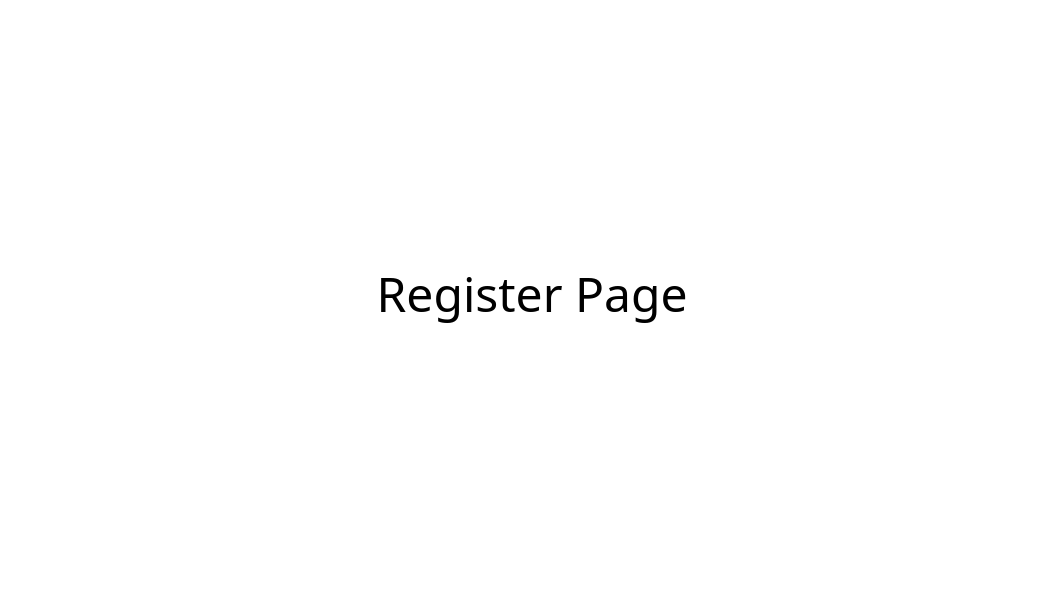
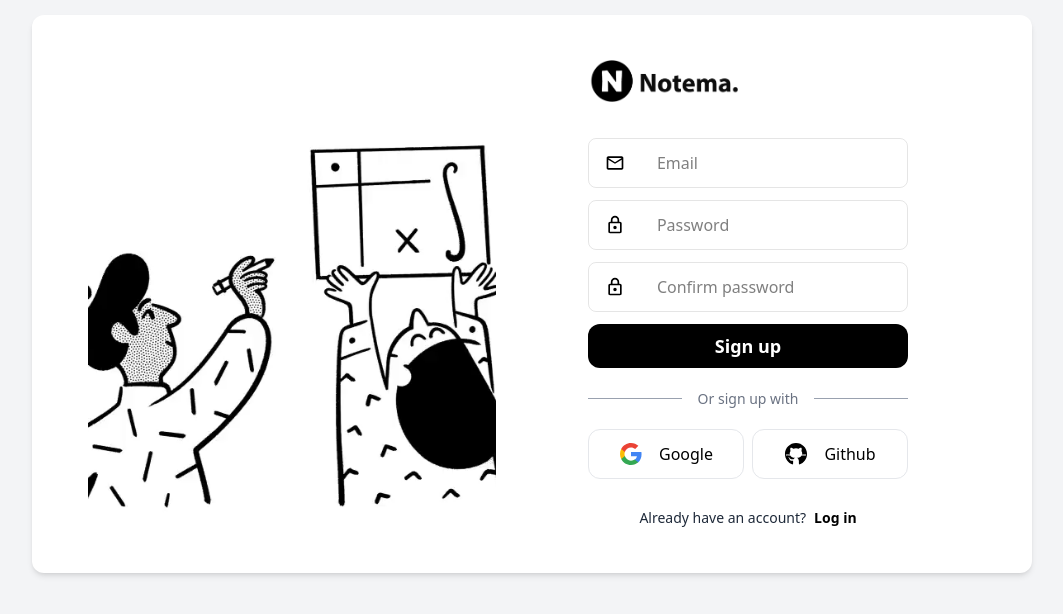
Before and after one commit to loveCiForever/notema, a React (Vite) app in the folder client/: page /register in a window 1280 px wide. Shown: the part 106-720 px from the top of the page, without its empty margins (108-1171 px from the left). Built offline with nearby package versions, Linux system fonts and the light colour scheme; the HTML template or start-up script is replaced by a standard one.

Commit message:
solve conflict

```diff
--- a/client/src/pages/RegisterPage.jsx
+++ b/client/src/pages/RegisterPage.jsx
@@ -1,8 +1,109 @@
+import video_frame_login from "../assets/videoframe_login.png";
+import InputForm from "../components/Input/InputForm";
+import emailIcon from "../assets/svg/email.svg";
+import lockIcon from "../assets/svg/lock.svg";
+import logo from "../assets/logo/logo.png";
+import FacebookLogo from "../assets/logo/facebookLogo.svg";
+import AppleLogo from "../assets/logo/appleLogo.svg";
+import { useNavigate } from "react-router-dom";
+import { useState } from "react";
+import GoogleLogo from "../assets/logo/googleLogo.svg";
+import GithubLogo from "../assets/logo/githubLogo.svg";
+
 const RegisterPage = () => {
+  const [email, setEmail] = useState("");
+  const [password, setPassword] = useState("");
+  const [confirmPassword, setConfirmPassword] = useState("");
+  const [error, setError] = useState("");
+  const handleSubmit = (e) => {
+    e.preventDefault();
+    if (!email || !password || !confirmPassword) {
+      setError("Please fill in all fields!");
+      return;
+    }
+    if (password !== confirmPassword) {
+      setError("Passwords do not match");
+      return;
+    }
+  };
+  const navigate = useNavigate();
   return (
-    <div className="flex w-full h-screen items-center justify-center text-5xl">
-      Register Page
-    </div>
+    <>
+      <div className="bg-gray-100 center h-screen flex items-center justify-center">
+        <div className="rounded-xl overflow-hidden shadow-md bg-white p-10 w-full mx-10 md:mx-40 lg:py-20 xl:py-10 lg:mx-60 xl:w-auto xl:min-w-[1000px]">
+          <div className="grid xl:grid-cols-2 gap-4 w-full max-w-4xl h-auto">
+            <div className="justify-center items-center p-4 hidden xl:block">
+              <img
+                className="w-full h-auto object-cover"
+                src={video_frame_login}
+                alt="Video Frame"
+              />
+            </div>
+            <form
+              onSubmit={handleSubmit}
+              className="flex flex-col justify-center items-center lg:px-[60px] gap-3 bg-red-100//"
+            >
+              <div className="flex w-full mb-6 items-center justify-start">
+                <img src={logo} alt="logo" className="w-[150px]" />
+              </div>
+              <InputForm
+                placeholder={"Email"}
+                icon={emailIcon}
+                type={"email"}
+                value={email}
+                onChange={(e) => setEmail(e.target.value)}
+              />
+              <InputForm
+                placeholder={"Password"}
+                icon={lockIcon}
+                type={"password"}
+                value={password}
+                onChange={(e) => setPassword(e.target.value)}
+              />
+              <InputForm
+                placeholder={"Confirm password"}
+                icon={lockIcon}
+                type={"password"}
+                value={confirmPassword}
+                onChange={(e) => setConfirmPassword(e.target.value)}
+              />
+              {error ? <p className="text-red-600 text-[12px]">{error}</p> : ""}
+              <button className="bg-black text-lg font-bold text-white w-full py-2 rounded-xl cursor-pointer hover:bg-black/50 active:scale-[.98] active:duration-75 transition-all">
+                Sign up
+              </button>
+              <div className="flex items-center w-full my-2">
+                <div className="flex-1 h-px bg-gray-400"></div>
+                <p className="px-4 text-[14px] text-gray-500 whitespace-nowrap ">
+                  Or sign up with
+                </p>
+                <div className="flex-1 h-px bg-gray-400"></div>
+              </div>
+              <div className="w-full flex gap-2">
+                <button className="bg-white border-[1px] border-gray-200 w-full py-3 rounded-xl cursor-pointer hover:bg-gray-100 center gap-4 active:scale-[.98] active:duration-75 transition-all">
+                  <img className="w-6" src={GoogleLogo} alt="gmail.png" />
+                  <h1>Google</h1>
+                </button>
+                <button className="bg-white border-[1px] border-gray-200 w-full py-3 rounded-xl cursor-pointer hover:bg-gray-100 center gap-4 active:scale-[.98] active:duration-75 transition-all">
+                  <img className="w-6" src={GithubLogo} alt="github.png" />
+                  <h1>Github</h1>
+                </button>
+              </div>
+              <div className="flex mt-4 gap-1">
+                <p className="text-[14px] text-gray-800">
+                  Already have an account?
+                </p>
+                <button
+                  onClick={() => navigate("/login")}
+                  className="cursor-pointer ml-1 text-[14px] font-semibold text-black hover:underline active:scale-[.98] active:duration-75 transition-all"
+                >
+                  {"Log in"}
+                </button>
+              </div>
+            </form>
+          </div>
+        </div>
+      </div>
+    </>
   );
 };
 
```
